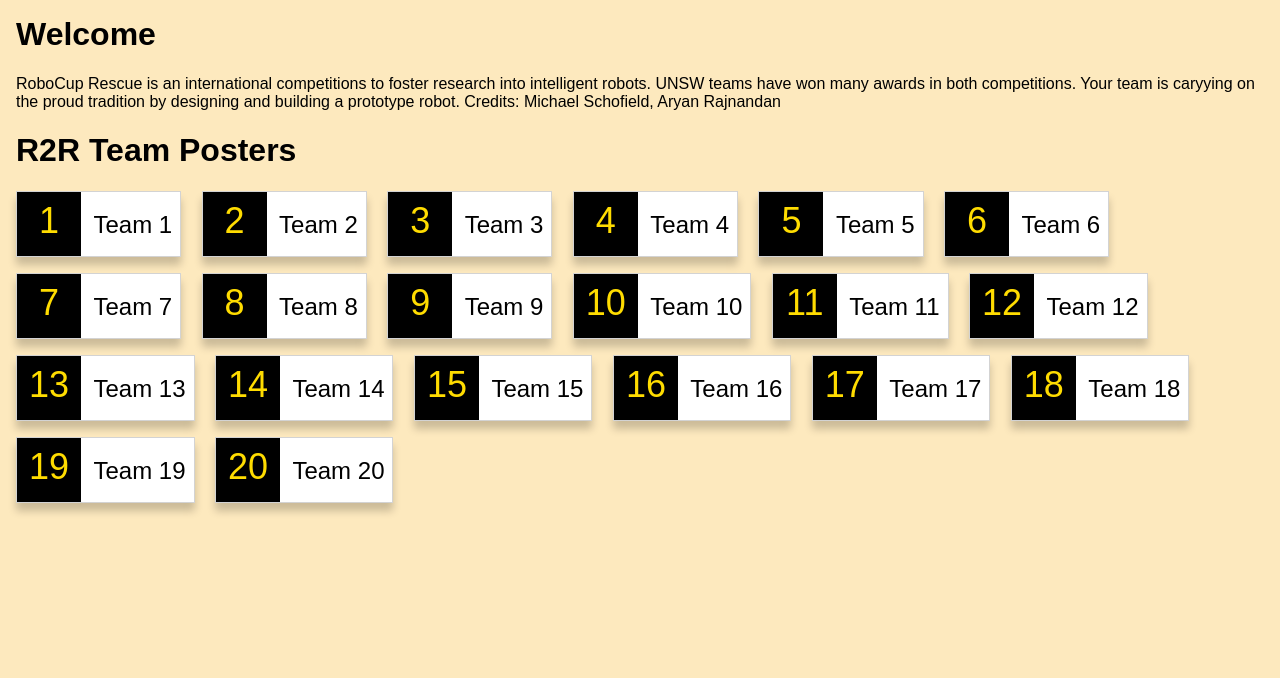
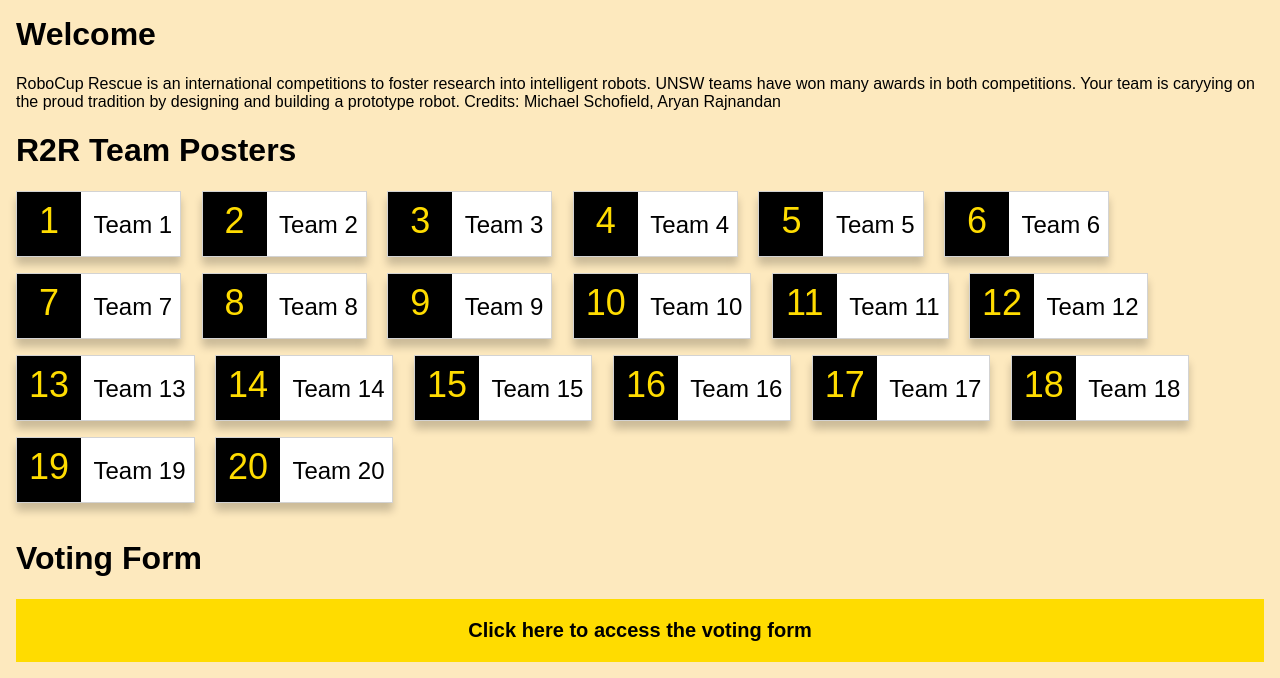
Before and after one commit to Eerie777/Expo, a plain HTML site: page index.html in a window 1280 px wide. Shown: the part 122-800 px from the top of the page. Drawn offline with Linux system fonts and the light colour scheme.

Commit message:
Update index.html
adding voting form

```diff
--- a/index.html
+++ b/index.html
@@ -107,6 +107,20 @@
             height: 36px;
             padding: 8px;
         }
+        /* New CSS styles for the voting box */
+        .votingBox {
+            background-color: rgb(255, 220, 0);
+            padding: 20px;
+            text-align: center;
+            margin-top: 20px;
+        }
+
+        .votingLink {
+            color: black;
+            text-decoration: none;
+            font-size: 20px;
+            font-weight: bold;
+        }
     </style>
 </head>
 
@@ -153,8 +167,11 @@
             <! �� End ��>
 
     </p>
-
-
+     <h1>
+        Voting Form</h1>
+       <div class="votingBox">
+        <a href="www.google.com/" class="votingLink">Click here to access the voting form</a>
+    </div>
 </body>
 
 </html>
```
